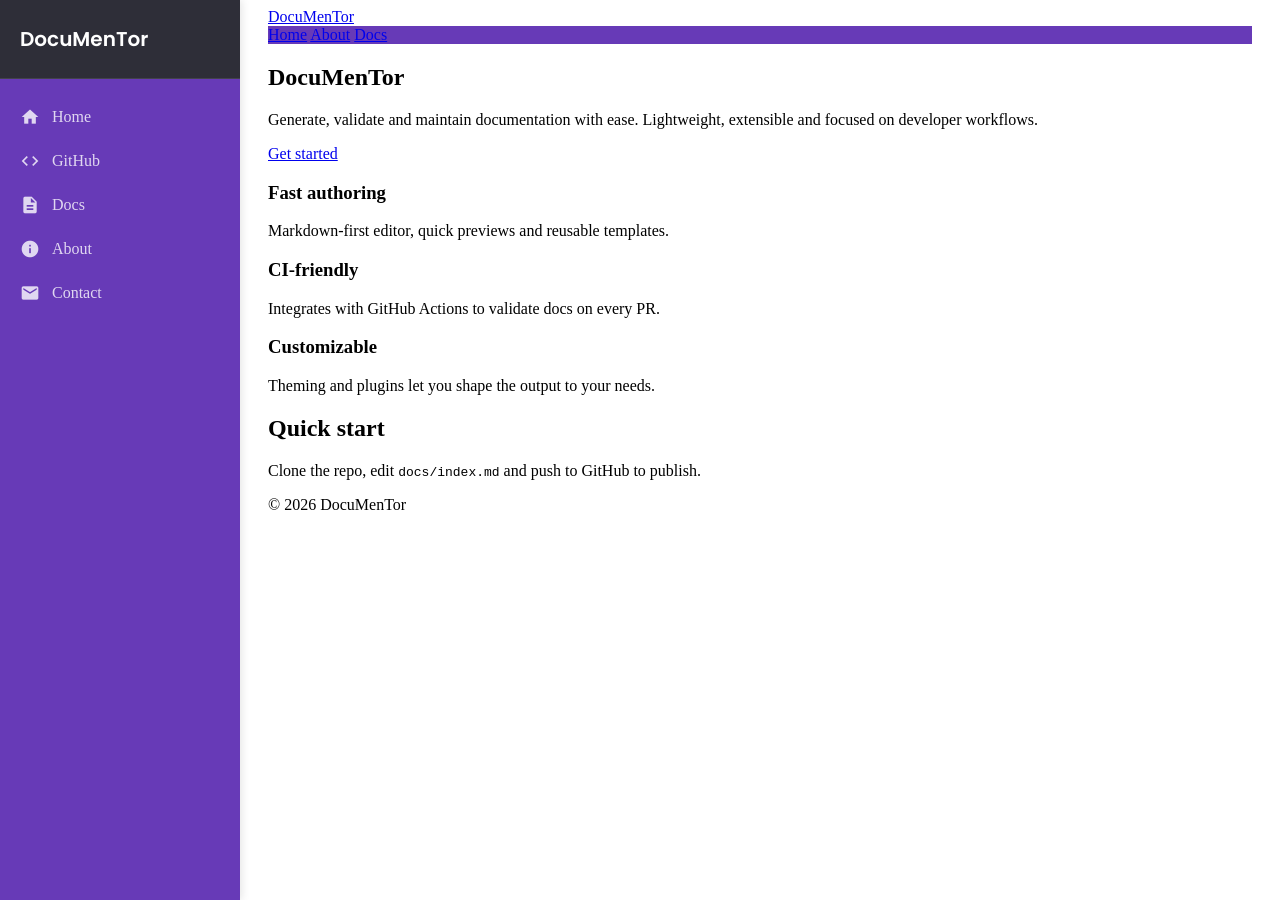
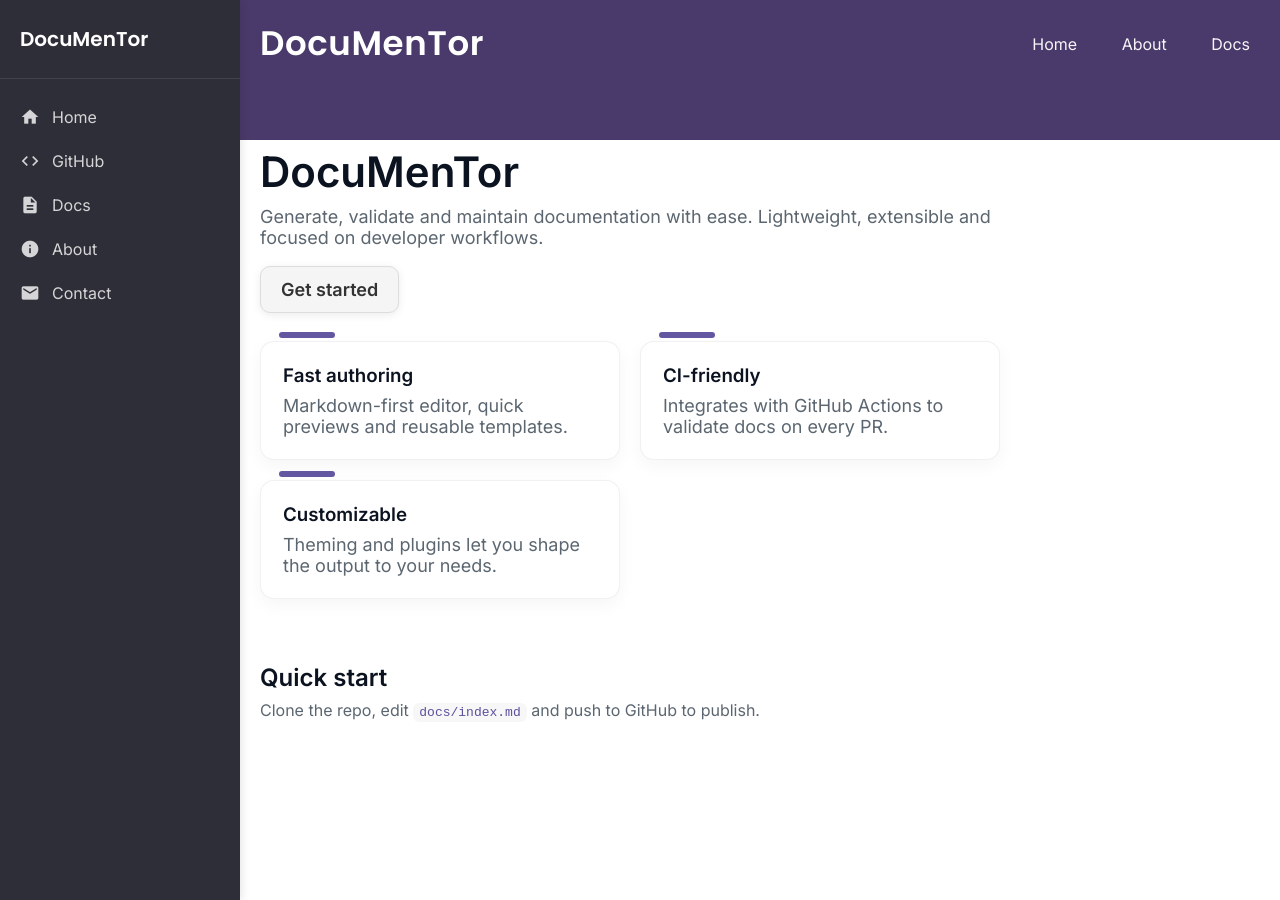
Before and after one commit to sara-abouelwafa/DocuMenTor, a Jekyll site: the page built from docs/index.md, in a window 1280 px wide and 900 px high. Built offline with Jekyll 4.4.1, drawn with Linux system fonts in a browser that asks for light colours.

Commit message:
editing css

```diff
--- a/docs/assets/css/style.css
+++ b/docs/assets/css/style.css
@@ -1,32 +1,15 @@
-/* ——— Body background white ——— */
-body {
-  background-color: #ffffff !important;
+/* Base styles */
+* {
+  box-sizing: border-box;
+  margin: 0;
+  padding: 0;
 }
 
-/* ——— Fix the navbar to be fully purple (no fade) ——— */
-nav, .nav-wrapper {
-  background-color: #673ab7 !important; /* deep purple (Materialize) */
-  background-image: none !important;   /* remove any fade */
-}
-
-/* ——— Ensure nav links are inside the nav area ——— */
-nav .brand-logo,
-nav .nav-wrapper ul li a {
-  color: #ffffff !important;           /* white text */
-  line-height: inherit !important;
-  padding-top: 0.8rem;                 /* vertical alignment */
-}
-
-/* ——— Button styling: make “Get started” grey ——— */
-a.btn-get-started {
-  background-color: #9e9e9e !important; /* grey */
-  color: #ffffff !important;
-  box-shadow: none !important;         /* remove rainbow shadow */
-}
-
-/* ——— Optional: make hovered nav links slightly lighter ——— */
-nav .nav-wrapper ul li a:hover {
-  background-color: rgba(255,255,255,0.1) !important;
+html, body {
+  height: 100%;
+  background: #ffffff;
+  color: #0b1220;
+  font-family: Inter, system-ui, -apple-system, 'Segoe UI', Roboto, 'Helvetica Neue', Arial;
 }
 
 /* ——— Left Sidebar Navigation ——— */
@@ -82,7 +65,7 @@
   font-size: 20px;
 }
 
-/* Adjust main content to account for sidebar */
+/* Page wrapper - shifts content right */
 .page-wrapper {
   margin-left: 240px;
   min-height: 100vh;
@@ -90,7 +73,194 @@
   flex-direction: column;
 }
 
-/* Responsive: hide sidebar on small screens, show hamburger */
+/* Top purple band */
+.color-top {
+  height: 140px;
+  background: #4a3a6b;
+  width: 100%;
+  position: relative;
+}
+
+/* Header */
+.site-header {
+  background: transparent;
+  padding: 18px 0;
+  position: relative;
+  z-index: 60;
+  margin-top: -140px;
+}
+
+.container {
+  max-width: 1100px;
+  margin: 0 auto;
+  padding: 0 20px;
+}
+
+.header-inner {
+  display: flex;
+  align-items: center;
+  justify-content: space-between;
+}
+
+.logo {
+  font-weight: 800;
+  color: #ffffff;
+  text-decoration: none;
+  font-size: 34px;
+}
+
+.logo-accent {
+  font-family: Poppins, Inter, system-ui;
+  letter-spacing: 0.6px;
+  color: #ffffff;
+  font-size: 34px;
+}
+
+.site-nav a {
+  color: rgba(255,255,255,0.95);
+  text-decoration: none;
+  margin-left: 20px;
+  padding: 8px 10px;
+  border-radius: 6px;
+}
+
+.site-nav a:hover {
+  background: rgba(255,255,255,0.1);
+  color: #fff;
+}
+
+/* Main content */
+main {
+  padding: 36px 0;
+  flex: 1;
+}
+
+/* Hero section */
+.hero {
+  display: flex;
+  gap: 36px;
+  align-items: center;
+  position: relative;
+}
+
+.hero .left {
+  flex: 1;
+  max-width: 740px;
+}
+
+.hero h1 {
+  font-size: 42px;
+  margin: 0 0 12px;
+  line-height: 1.02;
+  color: #0b1220;
+  font-weight: 600;
+}
+
+.hero p {
+  color: #5b6670;
+  font-size: 18px;
+  margin: 0 0 18px;
+}
+
+/* CTA Button */
+.cta {
+  display: inline-block;
+  background: #f5f5f5;
+  color: #333;
+  padding: 12px 20px;
+  border-radius: 10px;
+  text-decoration: none;
+  font-weight: 600;
+  border: 1px solid #ddd;
+  transition: transform 180ms, box-shadow 180ms, background 180ms;
+  box-shadow: 0 2px 8px rgba(0,0,0,0.08);
+}
+
+.cta:hover {
+  transform: translateY(-2px);
+  box-shadow: 0 6px 16px rgba(0,0,0,0.12);
+  background: #fff;
+}
+
+/* Cards */
+.card-grid {
+  display: grid;
+  grid-template-columns: repeat(auto-fit, minmax(240px, 1fr));
+  gap: 20px;
+  margin-top: 28px;
+}
+
+.card {
+  background: #fff;
+  padding: 22px;
+  border-radius: 14px;
+  border: 1px solid rgba(11,18,32,0.06);
+  box-shadow: 0 6px 18px rgba(11,18,32,0.04);
+  position: relative;
+  transition: transform 200ms ease, box-shadow 200ms ease;
+}
+
+.card::before {
+  content: '';
+  position: absolute;
+  left: 18px;
+  top: -10px;
+  width: 56px;
+  height: 6px;
+  border-radius: 6px;
+  background: #5b4f9e;
+  opacity: 0.95;
+}
+
+.card:hover {
+  transform: translateY(-8px);
+  box-shadow: 0 18px 40px rgba(11,18,32,0.12);
+}
+
+.card h3 {
+  margin: 0 0 8px;
+  color: #0b1220;
+  font-weight: 600;
+}
+
+.card p {
+  margin: 0;
+  color: #5b6670;
+}
+
+/* Section styling */
+section.container {
+  padding-top: 28px;
+  padding-bottom: 28px;
+}
+
+h2 {
+  margin-top: 8px;
+  margin-bottom: 8px;
+  color: #0b1220;
+  font-weight: 600;
+}
+
+.muted {
+  color: #5b6670;
+}
+
+code {
+  background: rgba(0,0,0,0.03);
+  padding: 2px 6px;
+  border-radius: 6px;
+  color: #5b4f9e;
+}
+
+/* Footer */
+.site-footer {
+  padding: 28px 0;
+  color: #5b6670;
+  border-top: 1px solid rgba(11,18,32,0.06);
+  margin-top: 48px;
+}
+
+/* Responsive */
 @media (max-width: 992px) {
   .sidebar {
     transform: translateX(-100%);
@@ -106,14 +276,17 @@
   }
 }
 
-/* Adjust existing color-top to account for sidebar */
-.color-top {
-  margin-left: 0; /* sits above sidebar */
+@media (max-width: 720px) {
+  .hero {
+    flex-direction: column;
+    align-items: flex-start;
+  }
+
+  .hero h1 {
+    font-size: 32px;
+  }
+
+  .site-header {
+    padding: 12px 0;
+  }
 }
-
-/* Adjust container to not be constrained by sidebar */
-.container {
-  max-width: 1100px;
-  margin: 0 auto;
-  padding: 0 20px;
-}
```
